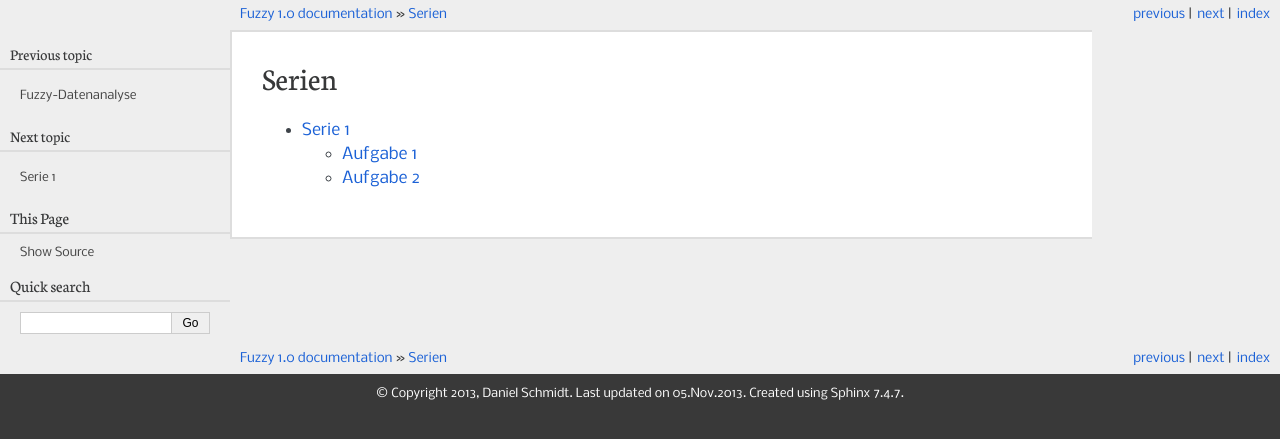
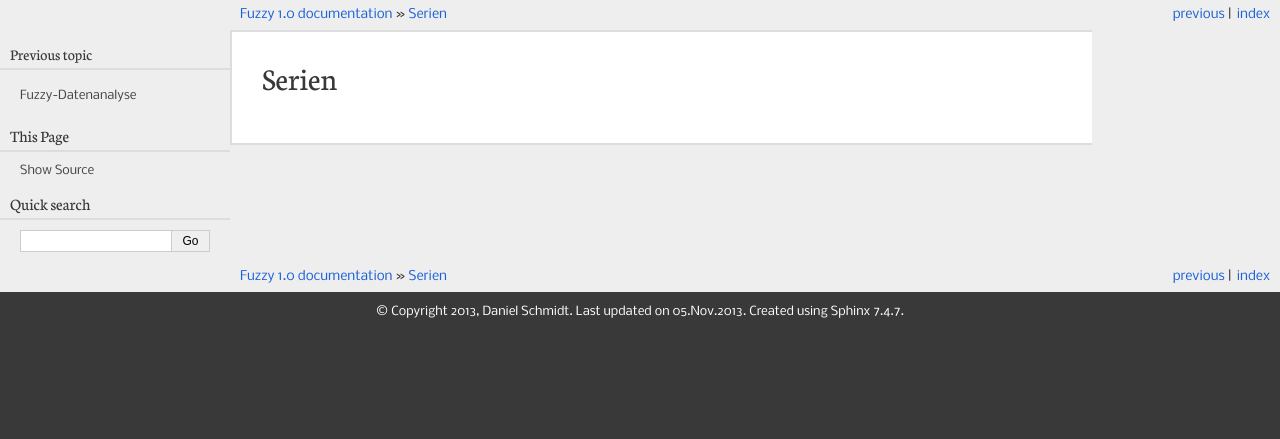
Before and after one commit to DanielMSchmidt/fuzzy, a Sphinx documentation site: the page built from source/serien/index.rst, in a window 1280 px wide. Shown: the top 439 px of the page. Built offline with Sphinx 7.4.7, drawn with Linux system fonts in a browser that asks for light colours.

Commit message:
deleted again

```diff
--- a/source/serien/index.rst
+++ b/source/serien/index.rst
@@ -2,4 +2,3 @@ Serien
 ******
 
 .. toctree::
-  serie1
--- a/source/serien/serie1.rst
+++ /dev/null
@@ -1,10 +0,0 @@
-Serie 1
-=======
-
-Aufgabe 1
----------
-
-
-
-Aufgabe 2
----------
```
